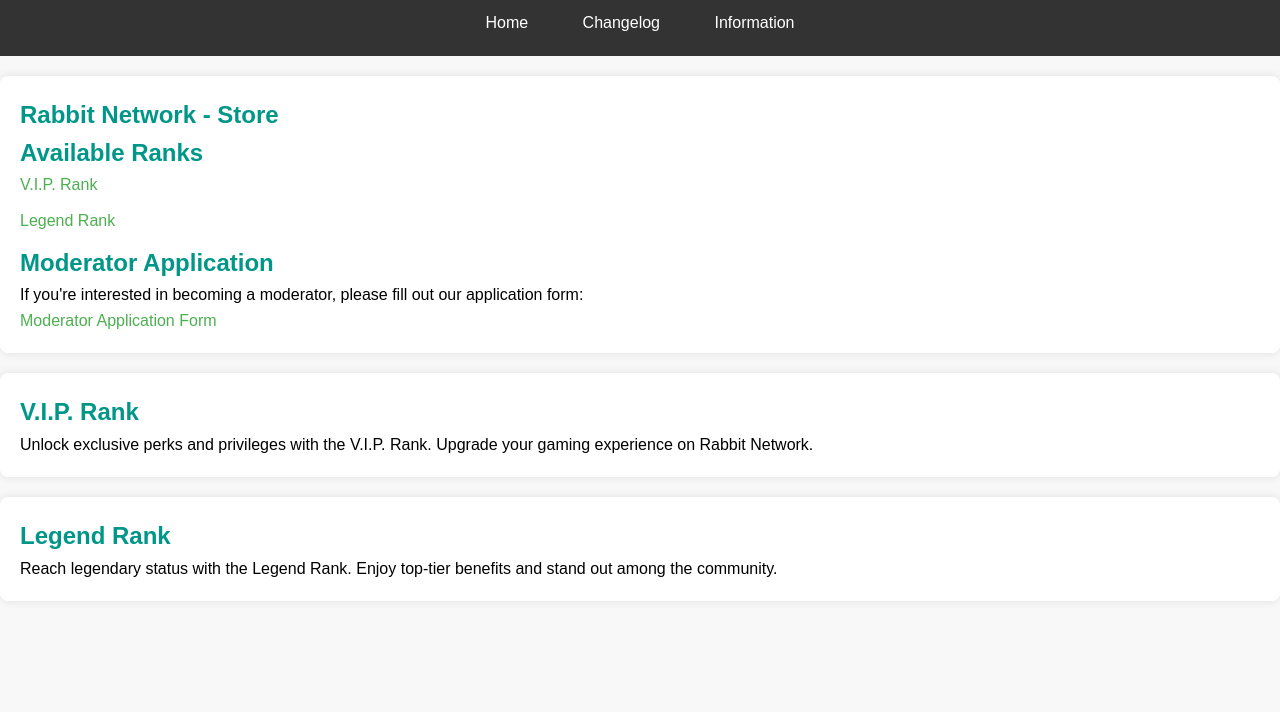
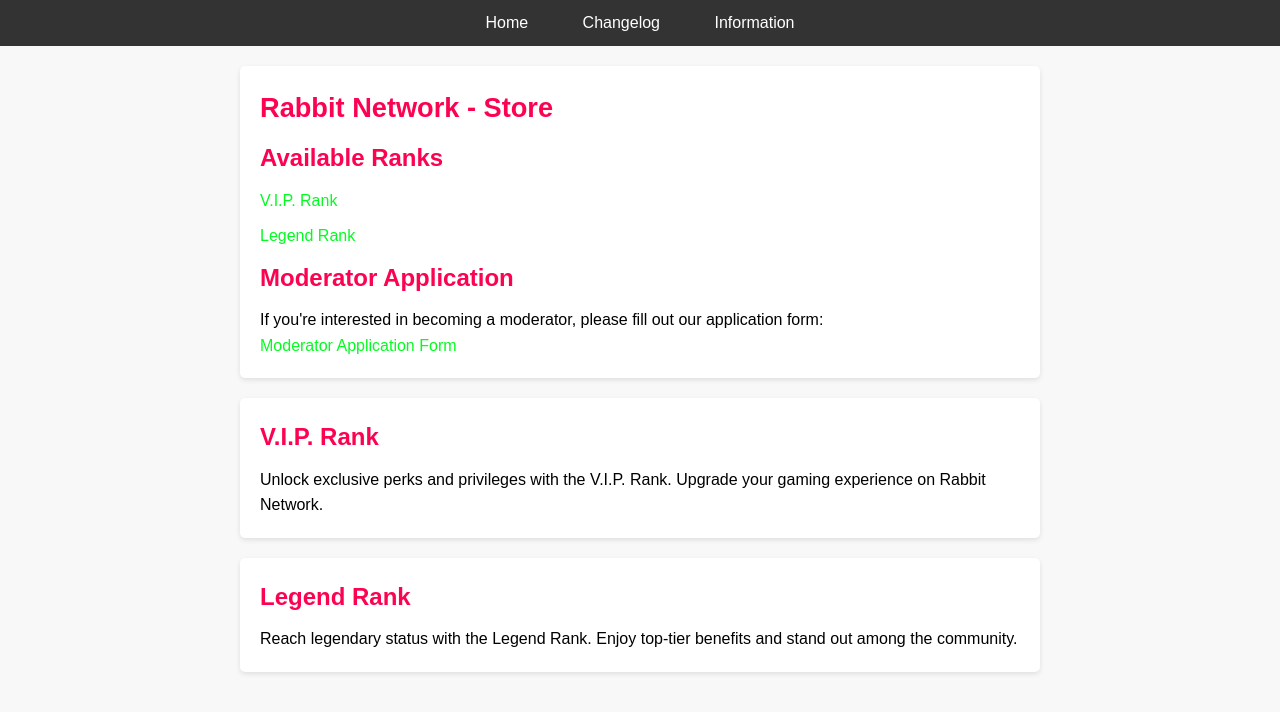
Before and after one commit to RabbitTV22/Website, a website: page store.html in a window 1280 px wide. Drawn offline with Linux system fonts and the light colour scheme.

Commit message:
Update store.html

```diff
--- a/store.html
+++ b/store.html
@@ -13,91 +13,9 @@
   </script>
   <meta charset="UTF-8">
   <meta name="viewport" content="width=device-width, initial-scale=1.0">
+  <link rel="stylesheet" href="storecss.css">
   <title>Rabbit Network - Store</title>
-  <style>
-    * {
-      margin: 0;
-      padding: 0;
-      box-sizing: border-box;
-    }
 
-    body {
-      font-family: Arial, sans-serif;
-      line-height: 1.6;
-      background-color: #f8f8f8;
-    }
-
-    header {
-      background-color: #333;
-      padding: 10px 0;
-    }
-
-    .navbar {
-      text-align: center;
-    }
-
-    .navbar ul {
-      list-style: none;
-    }
-
-    .navbar ul li {
-      display: inline-block;
-      margin-right: 20px;
-    }
-
-    .navbar ul li:last-child {
-      margin-right: 0;
-    }
-
-    .navbar ul li a {
-      color: #fff;
-      text-decoration: none;
-      padding: 10px 15px;
-      border-radius: 5px;
-      transition: background-color 0.3s;
-    }
-
-    .navbar ul li a:hover {
-      background-color: #555;
-    }
-
-    h1, h2, h3 {
-      color: #009688;
-    }
-
-    a {
-      color: #4CAF50;
-      text-decoration: none;
-    }
-
-    a:hover {
-      text-decoration: underline;
-    }
-
-    ul {
-      list-style-type: none;
-      padding: 0;
-    }
-
-    li {
-      margin-bottom: 10px;
-    }
-
-    code {
-      background-color: #f9f9f9;
-      border: 1px solid #ddd;
-      padding: 2px 6px;
-      border-radius: 4px;
-    }
-
-    section {
-      background-color: #fff;
-      padding: 20px;
-      margin: 20px 0;
-      border-radius: 8px;
-      box-shadow: 0 0 10px rgba(0, 0, 0, 0.1);
-    }
-  </style>
 </head>
 
 <body>
```
